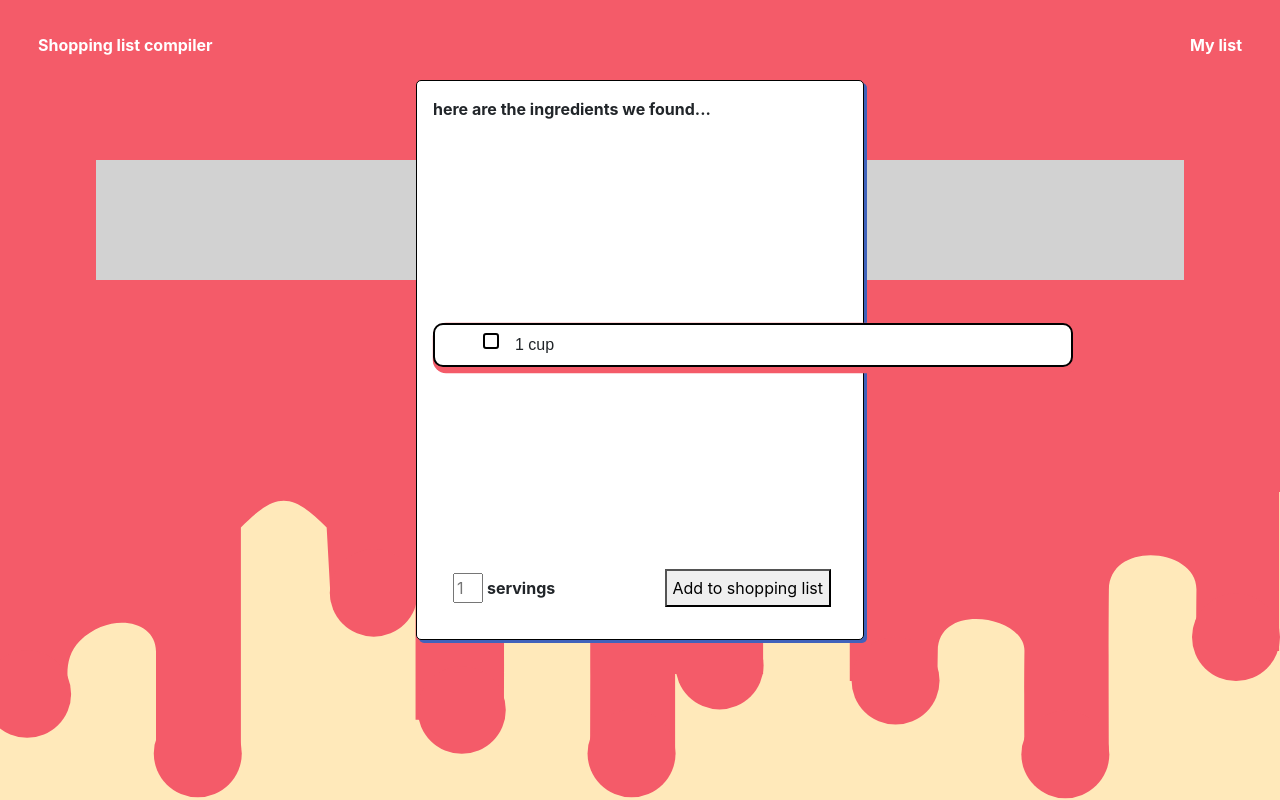
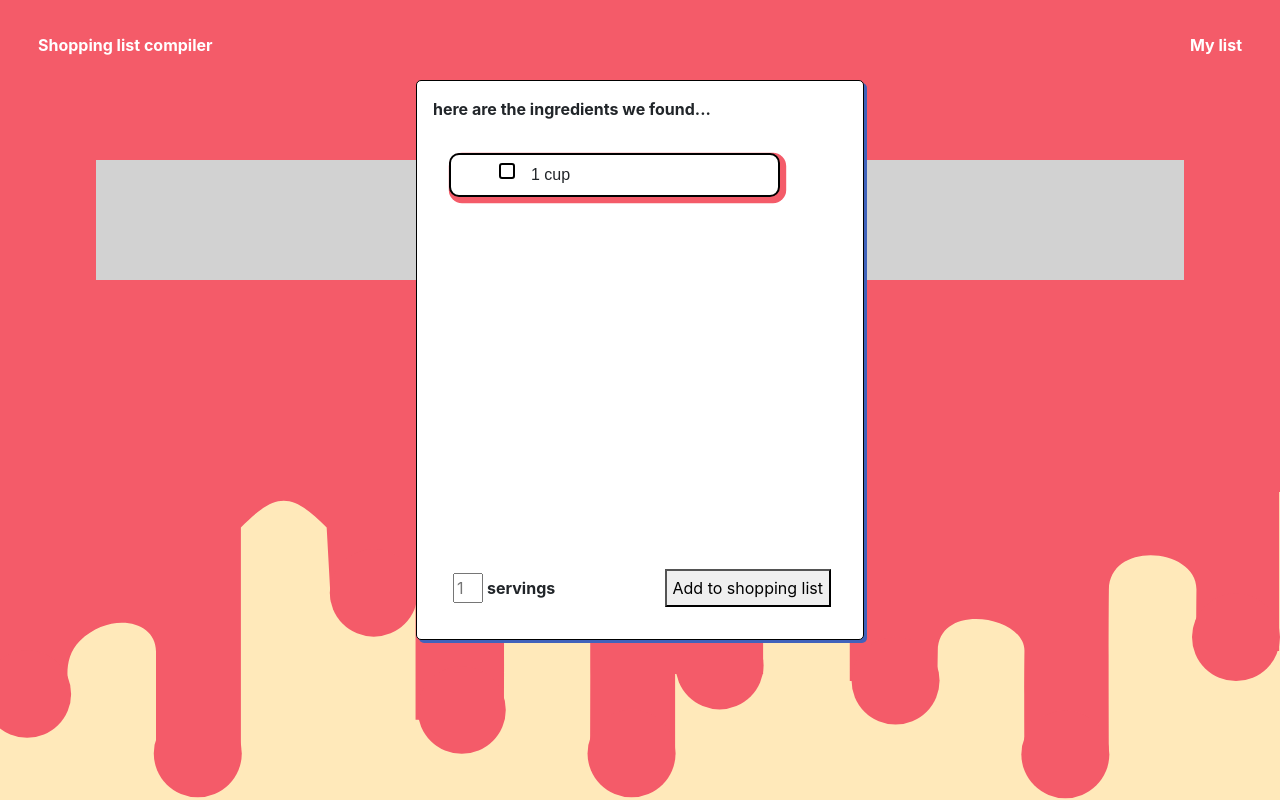
Before and after one commit to fafnirZ/monkeywork, a React (Create React App) app in the folder frontend/: page / in a window 1280 px wide. Both pictures are taken after a click on the button "Shopping list compiler". Built offline with nearby package versions, Linux system fonts and the light colour scheme.

Commit message:
fixed box overflow in pop up

```diff
--- a/frontend/src/components/Personalise/personalise.js
+++ b/frontend/src/components/Personalise/personalise.js
@@ -59,11 +59,11 @@ im just going to export this
 export function Items(props) {
     // key = ingredient
     // value = amount
-    let {key, value} = props;
+    let {key, value, style} = props;
     return (
         <>
             {value &&
-            <div className="checklist-item-container">
+            <div className="checklist-item-container" style={style}>
                 <Checkbox ingredient={key}/>
                 {value.value} {key}
                 {/* <Delete ingredient={key}></Delete> */}
--- a/frontend/src/components/Popup/popup.css
+++ b/frontend/src/components/Popup/popup.css
@@ -13,15 +13,17 @@
 
     justify-self: center;
     align-self: center;
-
-    justify-content: space-between;
     box-shadow: 3px 3px 0px #4062BB;
 }
 
-
+.popupItems {
+    display:flex;
+    margin-bottom:auto /*push following elements to bottom*/
+}
 
 .bottom {
     display: flex;
     justify-content: space-between;
     padding: 1rem;
+    margin-top:auto /* push it and following elements to bottom */
 }
--- a/frontend/src/components/Popup/popup.js
+++ b/frontend/src/components/Popup/popup.js
@@ -51,7 +51,14 @@ export function Popup(props) {
                 </p>
                 {Object.entries(inputIngredients).map(([key,value])=>{
                     return (
-                        <Items key={key} value={value}/>
+                        <Items
+                            key={key}
+                            value={value}
+                            style={{'width': '80%',
+                                     'margin': '1rem',
+
+                                    }}
+                        />
                     )
                 })}
                 <div className="bottom">
```
